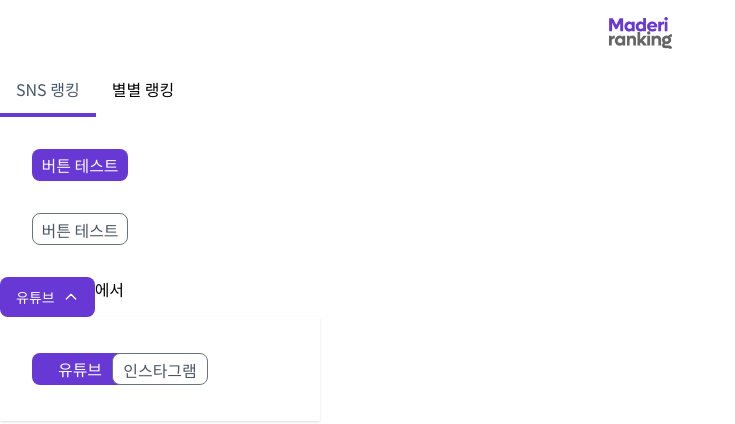
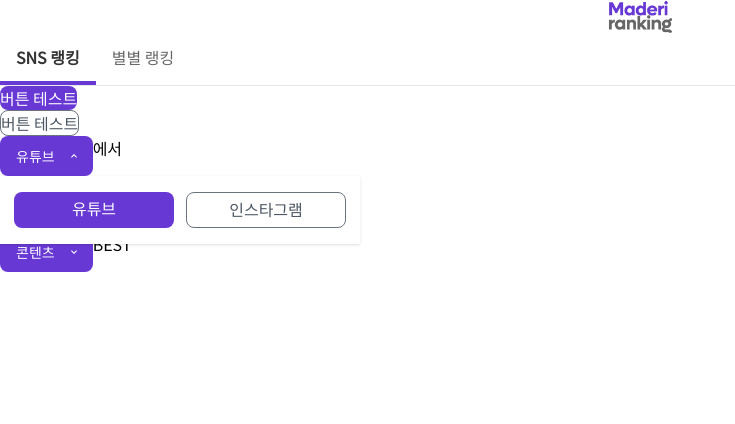
Before and after one commit to 854dev/psychic-octo-spork, a React (Create React App) app in the folder 854-fe-playground/: page / in a window 1280 px wide. Both pictures are taken after a click on the button "유튜브". Shown: the top 424 px of the page, without its empty margins (0-735 px from the left). Built offline with nearby package versions, Linux system fonts and the light colour scheme.

Commit message:
prototyping 3

```diff
--- a/854-fe-playground/src/Header.tsx
+++ b/854-fe-playground/src/Header.tsx
@@ -1,14 +1,14 @@
-import React from 'react'
-import logo from './logo.png'
+import React from "react";
+import logo from "./logo.png";
 
 function Header() {
   return (
     <header>
-        <div className='flex justify-center py-4'>
-            <img className='w-16' src={logo} alt="마대리랭킹로고"></img>
-        </div>
+      <div className="flex justify-center ">
+        <img className="w-16" src={logo} alt="마대리랭킹로고"></img>
+      </div>
     </header>
-  )
+  );
 }
 
-export default Header
+export default Header;
--- a/854-fe-playground/src/LandingPage.tsx
+++ b/854-fe-playground/src/LandingPage.tsx
@@ -1,6 +1,6 @@
-import Header from "./Header";
 import React from "react";
 import wing_chun from "./wing_chun.png";
+import Header from "./Header";
 import TopNav from "TopNav";
 import Button from "components/Button";
 import DropDownFilter from "components/DropDownFilter";
@@ -35,26 +35,15 @@ function LandingPage() {
       <Button type="primary" label="버튼 테스트" onClick={console.log} />
       <Button type="secondary" label="버튼 테스트" onClick={console.log} />
       <div className="flex mb-2">
-        <DropDownFilter options={options} /> <span>에서</span>
+        <DropDownFilter options={options} columns={2} /> <span>에서</span>
       </div>
       <div className="flex mb-2">
-        <DropDownFilter options={categorys} />
+        <DropDownFilter options={categorys} columns={4} />
       </div>
       <div className="flex mb-2">
-        <DropDownFilter options={contentOptions} /> <span>BEST</span>
+        <DropDownFilter options={contentOptions} columns={3} />
+        <span>BEST</span>
       </div>
-      {/* <div className='flex justify-center'>
-              <img className='w-full px-[24%]' src={wing_chun} alt="영춘권" />
-              </div>
-              <div className="w-full text-2xl text-center text-blue-700">
-              <a
-                  href="https://reactjs.org"
-                  target="_blank"
-                  rel="noopener noreferrer"
-              >
-                  워씽 리액트 배워라 쉬먀
-              </a>
-          </div> */}
     </>
   );
 }
--- a/854-fe-playground/src/TopNav.tsx
+++ b/854-fe-playground/src/TopNav.tsx
@@ -1,24 +1,36 @@
-import React, { useState } from 'react'
+import React, { useState } from "react";
 
-function TopNav () {
-    const [sel, setsel] = useState("0")
+function TopNav() {
+  const [sel, setsel] = useState("0");
 
   return (
-    <div className='flex flex-row justify-start'>
+    <div className="flex flex-row justify-start border-b">
       <div
-            className={`select-none transition text-slate-600 cursor-pointer px-4 py-3 border-b-4 ${sel==="0" ? "border-b-purple-mdr": "border-b-white"}`}
-            onClick={()=>{setsel("0")}}
+        className={`select-none transition cursor-pointer px-4 py-3 border-b-4 ${
+          sel === "0"
+            ? "border-b-purple-mdr text-gray-three font-bold"
+            : "border-b-white text-gray-six"
+        }`}
+        onClick={() => {
+          setsel("0");
+        }}
       >
         SNS 랭킹
       </div>
       <div
-            className={`select-none transition cursor-pointer px-4 py-3 border-b-4 ${sel==="1" ? "border-b-purple-mdr": "border-b-white"}`}
-            onClick={()=>{setsel("1")}}
+        className={`select-none transition cursor-pointer px-4 py-3 border-b-4 ${
+          sel === "1"
+            ? "border-b-purple-mdr text-gray-three font-bold"
+            : "border-b-white text-gray-six"
+        }`}
+        onClick={() => {
+          setsel("1");
+        }}
       >
         별별 랭킹
       </div>
     </div>
-  )
+  );
 }
 
-export default TopNav
+export default TopNav;
--- a/854-fe-playground/src/components/Button.tsx
+++ b/854-fe-playground/src/components/Button.tsx
@@ -1,23 +1,43 @@
 import React from "react";
 
 interface ButtonProps {
+  size?: "sm" | "md" | "lg";
   type: "primary" | "secondary";
   label: string;
   onClick: (e?: React.SyntheticEvent) => void;
 }
 
 function Button(props: ButtonProps) {
-  const { type, label, onClick } = props;
+  const { type, label, onClick, size } = props;
+
+  const sizeMapper = {
+    sm: "w-20 h-9 px-2 py-1",
+    md: "w-24 h-9 px-2 py-1",
+    lg: "w-40 h-9 px-2 py-1",
+  };
 
   const typeMapper = {
-    primary: `select-none cursor-pointer active:bg-purple-mdr-400 bg-purple-mdr w-24 h-8 rounded-lg text-white flex justify-center px-2 py-1 m-8`,
-    secondary: `select-none cursor-pointer active:bg-gray-200 bg-white w-24 h-8 rounded-lg text-gray-600 border  border-gray-500 flex justify-center px-2 py-1 m-8`,
+    primary: "ctive:bg-purple-mdr-400 bg-purple-mdr text-white ",
+    secondary:
+      "active:bg-gray-200 bg-white text-gray-600 border border-gray-500",
   };
+
+  // const typeMapper = {
+  //   primary: `${
+  //     size ? sizeMapper[size] : ""
+  //   } select-none cursor-pointer a rounded-lg flex justify-center px-2 py-1`,
+  //   secondary: ``,
+  // };
 
   return (
     <>
-      <button className={typeMapper[type]} onClick={onClick}>
-        <span>{label}</span>
+      <button
+        className={`select-none cursor-pointer rounded-lg flex justify-center ${
+          size ? sizeMapper[size] : ""
+        } ${typeMapper[type]}`}
+        onClick={onClick}
+      >
+        {label}
       </button>
     </>
   );
--- a/854-fe-playground/src/components/DropDownFilter.tsx
+++ b/854-fe-playground/src/components/DropDownFilter.tsx
@@ -1,13 +1,13 @@
 import React, { useState } from "react";
-import DownArrow from "../down_arrow.png";
 import Button from "./Button";
 
 interface DropDownFilterProps {
   options: { id: string; value: string }[];
+  columns: 2 | 3 | 4;
 }
 
 function DropDownFilter(props: DropDownFilterProps) {
-  const { options } = props;
+  const { options, columns } = props;
 
   const [selectedOptionIndex, setSelectedOptionIndex] = useState(0);
   const [opened, setOpened] = useState(false);
@@ -20,62 +20,81 @@ function DropDownFilter(props: DropDownFilterProps) {
   //   setOpened(false);
   // };
 
+  const Item = (id: string, value: string, columns: number, idx: number) => {
+    switch (columns) {
+      case 2:
+        return (
+          <div key={id} className={`w-1/2 flex justify-center`}>
+            <Button
+              size="lg"
+              type={idx === selectedOptionIndex ? "primary" : "secondary"}
+              label={value}
+              onClick={() => {
+                setSelectedOptionIndex(idx);
+              }}
+            />
+          </div>
+        );
+      case 3:
+        return (
+          <div key={id} className={`w-1/3 flex justify-center`}>
+            <Button
+              size="md"
+              type={idx === selectedOptionIndex ? "primary" : "secondary"}
+              label={value}
+              onClick={() => {
+                setSelectedOptionIndex(idx);
+              }}
+            />
+          </div>
+        );
+      case 4:
+        return (
+          <div key={id} className={`w-1/4 flex justify-center`}>
+            <Button
+              size="sm"
+              type={idx === selectedOptionIndex ? "primary" : "secondary"}
+              label={value}
+              onClick={() => {
+                setSelectedOptionIndex(idx);
+              }}
+            />
+          </div>
+        );
+      default:
+        return;
+    }
+  };
+
   return (
-    // <div className='flex justify-between w-20 px-1 py-2 rounded-lg flex-column bg-purple-mdr-600'>
-    //     <div className='w-full font-medium text-center text-white'>
-    //         {options[selectedOptionId].value}
-    //     </div>
-    //     <div className='flex items-center p-1'>
-    //       <img src={DownArrow} className="w-[6px] h-[3.7px]" alt="아래화살표"/>
-    //     </div>
-    // </div>]
     <div className="relative">
       <button
-        // id="dropdownButton"
-        // data-toggle="dropdown"
-        // data-dropdown-toggle="dropdown"
         className={`select-none text-white bg-purple-mdr hover:bg-purple-mdr-400 font-medium rounded-lg text-sm px-4 py-2.5 text-center inline-flex items-center`}
         type="button"
         onClick={toggleOpened}
       >
         {options[selectedOptionIndex].value}
         <svg
-          className={`${
-            opened ? "rotate-180" : ""
-          } transition-all ml-2 w-4 h-4"`}
+          className={`${opened ? "" : "rotate-180"} transition-all ml-4`}
+          width="6"
+          height="4"
+          viewBox="0 0 6 4"
           fill="none"
-          stroke="currentColor"
-          viewBox="0 0 24 24"
           xmlns="http://www.w3.org/2000/svg"
         >
           <path
-            strokeLinecap="round"
-            strokeLinejoin="round"
-            strokeWidth="2"
-            d="M19 9l-7 7-7-7"
-          ></path>
+            d="M5.295 3.70496L3 1.41496L0.705 3.70496L6.16331e-08 2.99996L3 -4.41313e-05L6 2.99996L5.295 3.70496Z"
+            fill="white"
+          />
         </svg>
       </button>
-
       <div
-        // id="dropdown"
         className={`${
           opened ? "" : "hidden"
-        } absolute py-1 z-10 bg-white shadow flex`}
-        // onBlur={onBlur}grid grid-cols-4 grid-flow-row
+        } absolute shadow bg-white py-4 px-2  z-10 flex flex-wrap overflow-hidden w-[360px]`}
       >
         {options.map((elem, idx) => {
-          return (
-            <div key={elem.id} className="w-1/4">
-              <Button
-                type={idx === selectedOptionIndex ? "primary" : "secondary"}
-                label={elem.value}
-                onClick={() => {
-                  setSelectedOptionIndex(idx);
-                }}
-              />
-            </div>
-          );
+          return Item(elem.id, elem.value, columns, idx);
         })}
       </div>
     </div>
--- a/854-fe-playground/src/input.css
+++ b/854-fe-playground/src/input.css
@@ -16,9 +16,10 @@
 }
 
 /*===========================================================================
-	FONT
+	INIT
 ============================================================================*/
 * {
   -webkit-tap-highlight-color: transparent;
   font-family: "Noto Sans KR", "Noto Sans KR2";
+  /* color: #666; */
 }
--- a/854-fe-playground/src/output.css
+++ b/854-fe-playground/src/output.css
@@ -516,10 +516,6 @@ Ensure the default browser behavior of the `hidden` attribute.
   margin: 0.75rem;
 }
 
-.m-8 {
-  margin: 2rem;
-}
-
 .mx-auto {
   margin-left: auto;
   margin-right: auto;
@@ -529,8 +525,8 @@ Ensure the default browser behavior of the `hidden` attribute.
   margin-bottom: 0.5rem;
 }
 
-.ml-2 {
-  margin-left: 0.5rem;
+.ml-4 {
+  margin-left: 1rem;
 }
 
 .flex {
@@ -541,24 +537,12 @@ Ensure the default browser behavior of the `hidden` attribute.
   display: inline-flex;
 }
 
-.grid {
-  display: grid;
-}
-
 .hidden {
   display: none;
 }
 
-.h-\[3\.7px\] {
-  height: 3.7px;
-}
-
-.h-4 {
-  height: 1rem;
-}
-
-.h-8 {
-  height: 2rem;
+.h-9 {
+  height: 2.25rem;
 }
 
 .w-16 {
@@ -573,32 +557,28 @@ Ensure the default browser behavior of the `hidden` attribute.
   width: 5rem;
 }
 
-.w-\[6px\] {
-  width: 6px;
+.w-24 {
+  width: 6rem;
 }
 
-.w-4 {
-  width: 1rem;
+.w-40 {
+  width: 10rem;
 }
 
-.w-36 {
-  width: 9rem;
+.w-1\/2 {
+  width: 50%;
 }
 
-.w-24 {
-  width: 6rem;
+.w-1\/3 {
+  width: 33.333333%;
 }
 
 .w-1\/4 {
   width: 25%;
 }
 
-.w-28 {
-  width: 7rem;
-}
-
-.max-w-xs {
-  max-width: 20rem;
+.w-\[360px\] {
+  width: 360px;
 }
 
 .rotate-180 {
@@ -617,37 +597,12 @@ Ensure the default browser behavior of the `hidden` attribute.
           user-select: none;
 }
 
-.columns-4 {
-  -webkit-columns: 4;
-          columns: 4;
-}
-
-.grid-flow-row {
-  grid-auto-flow: row;
-}
-
-.grid-flow-row-dense {
-  grid-auto-flow: row dense;
-}
-
-.grid-cols-4 {
-  grid-template-columns: repeat(4, minmax(0, 1fr));
-}
-
 .flex-row {
   flex-direction: row;
 }
 
-.flex-col {
-  flex-direction: column;
-}
-
 .flex-wrap {
   flex-wrap: wrap;
-}
-
-.place-content-center {
-  place-content: center;
 }
 
 .items-center {
@@ -660,10 +615,6 @@ Ensure the default browser behavior of the `hidden` attribute.
 
 .justify-center {
   justify-content: center;
-}
-
-.justify-between {
-  justify-content: space-between;
 }
 
 .justify-evenly {
@@ -688,6 +639,10 @@ Ensure the default browser behavior of the `hidden` attribute.
 
 .border-4 {
   border-width: 4px;
+}
+
+.border-b {
+  border-bottom-width: 1px;
 }
 
 .border-b-4 {
@@ -739,11 +694,6 @@ Ensure the default browser behavior of the `hidden` attribute.
   background-color: rgb(103 56 212 / var(--tw-bg-opacity));
 }
 
-.bg-purple-mdr-600 {
-  --tw-bg-opacity: 1;
-  background-color: rgb(79 38 174 / var(--tw-bg-opacity));
-}
-
 .p-4 {
   padding: 1rem;
 }
@@ -756,10 +706,6 @@ Ensure the default browser behavior of the `hidden` attribute.
   padding: 1.5rem;
 }
 
-.p-1 {
-  padding: 0.25rem;
-}
-
 .px-16 {
   padding-left: 4rem;
   padding-right: 4rem;
@@ -768,11 +714,6 @@ Ensure the default browser behavior of the `hidden` attribute.
 .px-1 {
   padding-left: 0.25rem;
   padding-right: 0.25rem;
-}
-
-.py-4 {
-  padding-top: 1rem;
-  padding-bottom: 1rem;
 }
 
 .px-\[24\%\] {
@@ -800,14 +741,19 @@ Ensure the default browser behavior of the `hidden` attribute.
   padding-bottom: 0.25rem;
 }
 
+.py-2\.5 {
+  padding-top: 0.625rem;
+  padding-bottom: 0.625rem;
+}
+
 .py-2 {
   padding-top: 0.5rem;
   padding-bottom: 0.5rem;
 }
 
-.py-2\.5 {
-  padding-top: 0.625rem;
-  padding-bottom: 0.625rem;
+.py-4 {
+  padding-top: 1rem;
+  padding-bottom: 1rem;
 }
 
 .text-center {
@@ -855,6 +801,16 @@ Ensure the default browser behavior of the `hidden` attribute.
 .text-gray-600 {
   --tw-text-opacity: 1;
   color: rgb(75 85 99 / var(--tw-text-opacity));
+}
+
+.text-gray-three {
+  --tw-text-opacity: 1;
+  color: rgb(51 51 51 / var(--tw-text-opacity));
+}
+
+.text-gray-six {
+  --tw-text-opacity: 1;
+  color: rgb(102 102 102 / var(--tw-text-opacity));
 }
 
 .shadow {
@@ -915,12 +871,13 @@ Ensure the default browser behavior of the `hidden` attribute.
 }
 
 /*===========================================================================
-	FONT
+	INIT
 ============================================================================*/
 
 * {
   -webkit-tap-highlight-color: transparent;
   font-family: "Noto Sans KR", "Noto Sans KR2";
+  /* color: #666; */
 }
 
 .hover\:bg-purple-mdr-400:hover {
@@ -933,11 +890,6 @@ Ensure the default browser behavior of the `hidden` attribute.
   background-color: rgb(148 163 184 / var(--tw-bg-opacity));
 }
 
-.active\:bg-purple-mdr-400:active {
-  --tw-bg-opacity: 1;
-  background-color: rgb(129 90 219 / var(--tw-bg-opacity));
-}
-
 .active\:bg-gray-200:active {
   --tw-bg-opacity: 1;
   background-color: rgb(229 231 235 / var(--tw-bg-opacity));
```
Also changed, not shown: 854-fe-playground/tailwind.config.js (+18 -17 lines). Lines whose indentation alone changed are shown as unchanged.
